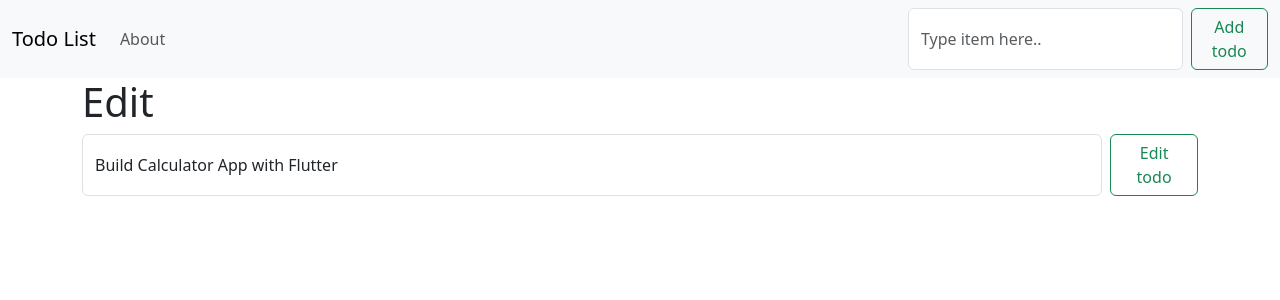
After one commit to Elabs-llc/django-learning, a Django app: page /edit/1 in a window 1280 px wide. The commit adds this page. Shown: the top 300 px of the page. Run offline with Django 5.2, Linux system fonts and the light colour scheme; data comes from the database, SQL or seed files in the repository; both versions use the stored data as it was after the commit.

Commit message:
edit todo added

```diff
--- /dev/null
+++ b/deepmind/todo_list/templates/edit.html
@@ -0,0 +1,19 @@
+{% extends 'base.html' %}
+{% block page_title %}
+Edit Todo - Elabs LLC
+{% endblock %}
+
+{% block content %}
+<h1>Edit</h1>
+{% if item %}
+    <form class="d-flex" role="search" method="POST">
+        {% csrf_token %}
+    <input class="form-control me-2" type="text" placeholder="Type item here.." aria-label="Search"   value="{{item.item}}" name="item">
+    <input type="hidden" name="completed" value="{{item.completed}}">
+    <button class="btn btn-outline-success" type="submit">Edit todo</button>
+    </form>
+
+{% else %}
+    <p>No todo found with that ID.</p>
+{% endif %}
+{% endblock %}
--- a/deepmind/todo_list/templates/home.html
+++ b/deepmind/todo_list/templates/home.html
@@ -21,7 +21,9 @@ Todo App
         {% for todo in all_todos %}
             {% if todo.completed %}
                 <div class="alert alert-success" role="alert">
-                    <span class="striker" style="text-decoration: line-through;">{{todo.item}}</span>
+
+                    <a href="{% url 'edit' todo.id %}"><span class="striker" style="text-decoration: line-through;">{{todo.item}}</span></a>
+
                     <a href="{% url 'uncomplete' todo.id %}">
                         <span class="btn btn-secondary btn-sm">Mark uncompleted </span>
                     </a>
@@ -31,7 +33,7 @@ Todo App
                 </div>
             {% else %}
                 <div class="alert alert-secondary" role="alert">
-                    {{todo.item}}
+                    <a href="{% url 'edit' todo.id %}">{{todo.item}}</a>
                     <a href="{% url 'complete' todo.id %}">
                         <span class="btn btn-outline-success btn-sm">Mark completed </span>
                     </a>
--- a/deepmind/todo_list/urls.py
+++ b/deepmind/todo_list/urls.py
@@ -7,6 +7,8 @@ urlpatterns = [
     path('about', view=views.about, name='about'),
     path('delete/<list_id>', view=views.delete, name='delete'),
     path('complete/<list_id>', view=views.complete, name='complete'),
-    path('uncomplete/<list_id>', view=views.uncomplete, name='uncomplete')
+    path('uncomplete/<list_id>', view=views.uncomplete, name='uncomplete'),
+    path('edit/<list_id>', view=views.edit, name='edit')
+
 
 ]
--- a/deepmind/todo_list/views.py
+++ b/deepmind/todo_list/views.py
@@ -41,3 +41,18 @@ def uncomplete(request, list_id):
     item.save()
     messages.success(request, ('Todo item marked as uncompleted'))
     return redirect('home')
+
+
+def edit(request, list_id):
+    if request.method == 'POST':
+        item = List.objects.get(pk=list_id)
+        form = ListForm(request.POST or None, instance=item)
+
+        if form.is_valid():
+            form.save()
+            messages.success(request, ('Todo item updated successfully'))
+            return redirect('home')
+
+    else:
+        item = List.objects.get(pk=list_id)
+        return render(request, 'edit.html', {'item': item},)
```
Also changed, not shown: deepmind/db.sqlite3.
